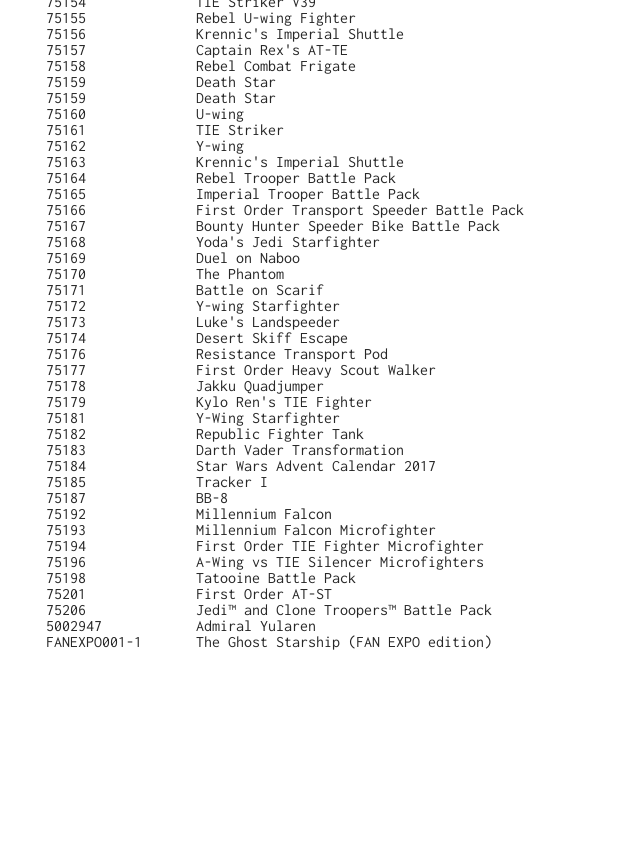
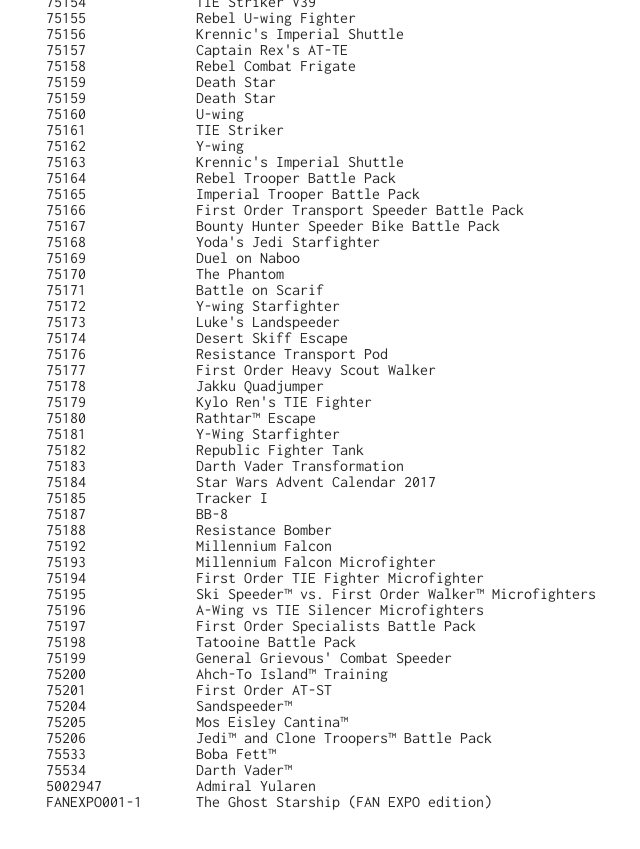
Before and after one commit to strattondev/strattonw.github.io, a Jekyll site: the page built from lego.html, in a window 1280 px wide and 900 px high, scrolled down 2408 px. Shown: the top 849 px of the window, without its empty margins (294-934 px from the left). Built offline with Jekyll 4.4.1, drawn with Linux system fonts in a browser that asks for light colours; before the commit the page ends 3148 px from its top, so only the background shows below that.

```diff
--- a/_data/lego.yml
+++ b/_data/lego.yml
@@ -493,6 +493,9 @@
 - id: 75179
   name: Kylo Ren's TIE Fighter
 
+- id: 75180
+  name: Rathtar™ Escape
+
 - id: 75181
   name: Y-Wing Starfighter
 
@@ -511,6 +514,9 @@
 - id: 75187
   name: BB-8
 
+- id: 75188
+  name: Resistance Bomber
+
 - id: 75192
   name: Millennium Falcon
 
@@ -520,17 +526,41 @@
 - id: 75194
   name: First Order TIE Fighter Microfighter
 
+- id: 75195
+  name: Ski Speeder™ vs. First Order Walker™ Microfighters
+
 - id: 75196
   name: A-Wing vs TIE Silencer Microfighters
+
+- id: 75197
+  name: First Order Specialists Battle Pack
 
 - id: 75198
   name: Tatooine Battle Pack
 
+- id: 75199
+  name: General Grievous' Combat Speeder
+
+- id: 75200
+  name: Ahch-To Island™ Training
+
 - id: 75201
   name: First Order AT-ST
 
+- id: 75204
+  name: Sandspeeder™
+
+- id: 75205
+  name: Mos Eisley Cantina™
+
 - id: 75206
   name: Jedi™ and Clone Troopers™ Battle Pack
+
+- id: 75533
+  name: Boba Fett™
+
+- id: 75534
+  name: Darth Vader™
 
 - id: 5002947
   name: Admiral Yularen
```
